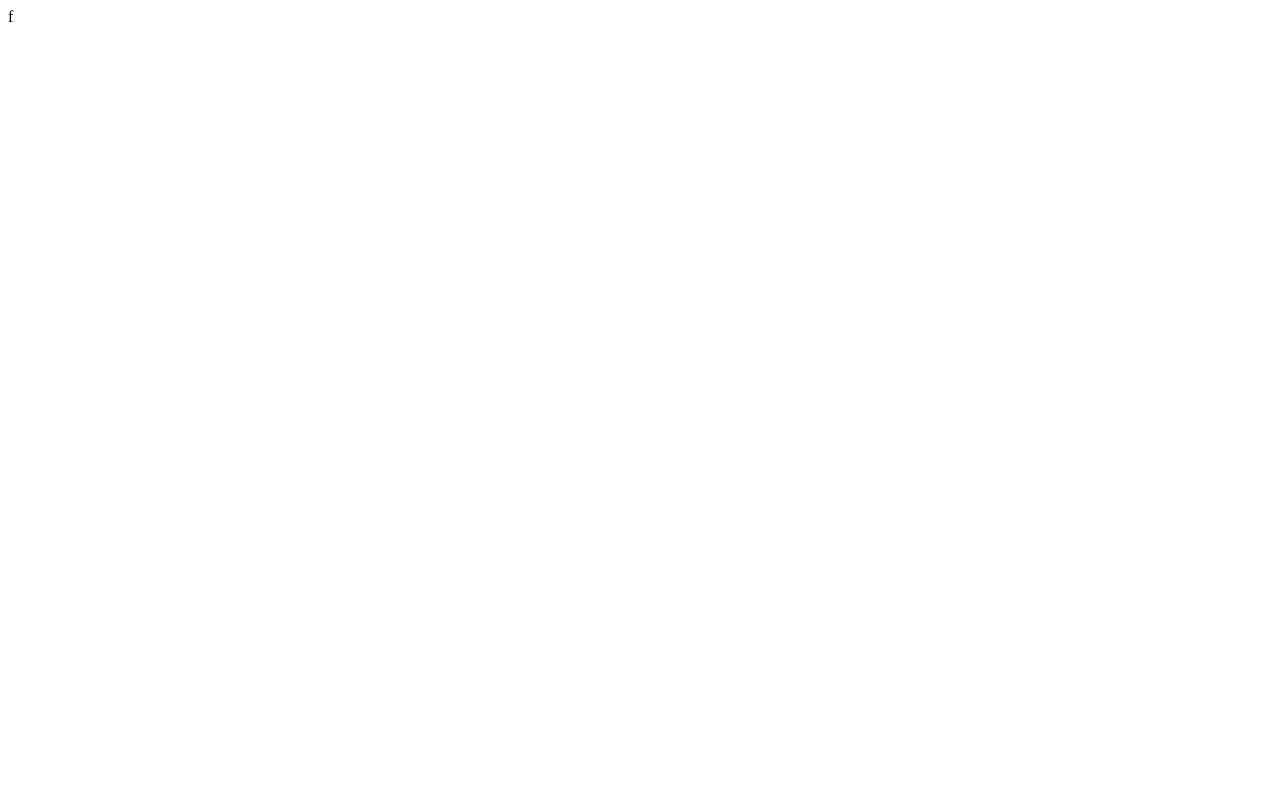
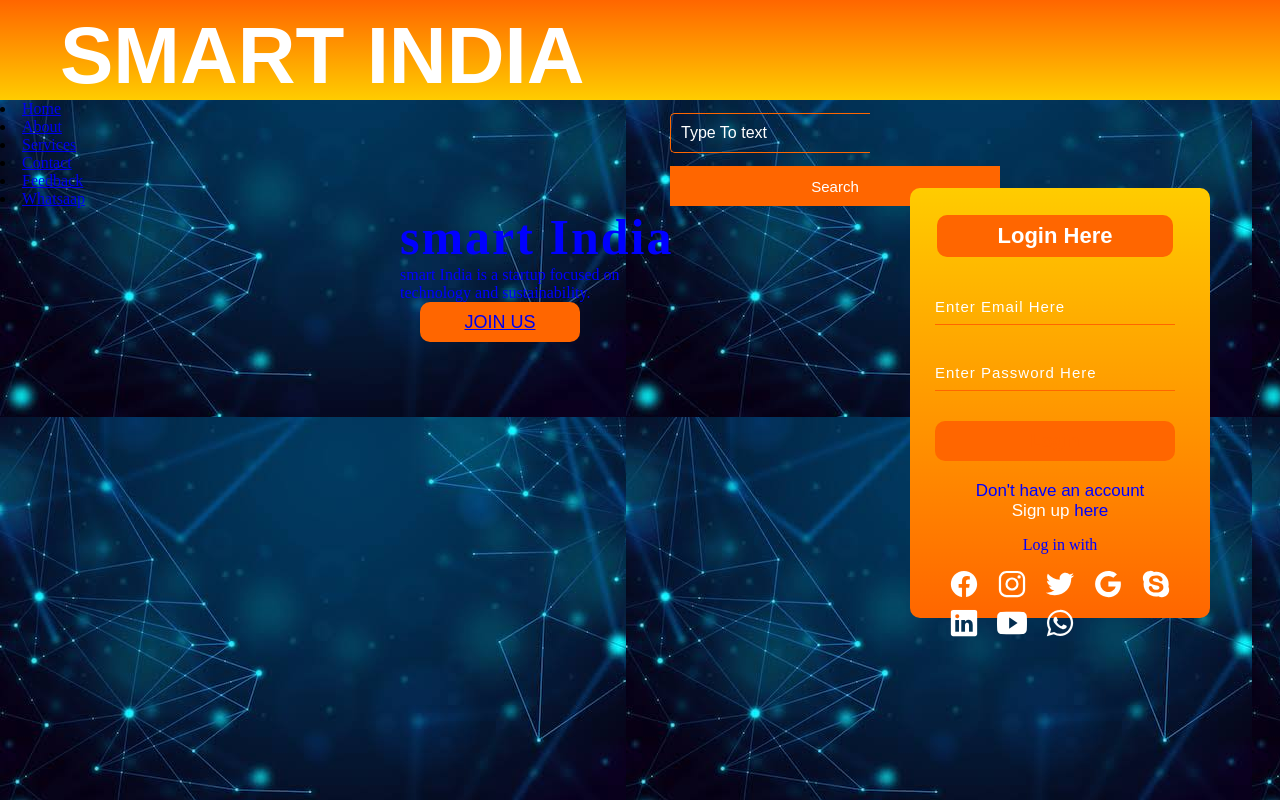
Before and after one commit to tawfeeqahmadkhan/login, a plain HTML site: page index.html in a window 1280 px wide. Drawn offline with nearby package versions, Linux system fonts and the light colour scheme.

Commit message:
Update index.html

```diff
--- a/index.html
+++ b/index.html
@@ -1 +1,58 @@
-f
+<!DOCTYPE html>
+<html lang="en">
+  <head>
+    <title>smart India</title>
+    <link rel="stylesheet" href="style.css">
+  </head>
+
+
+    <body background="1.jpg"><height=20px><width=50px>
+    <div class="main">
+      <div class="navbar">
+        <div class="icon">
+          <h2 class="logo">SMART INDIA</h2>
+          </div>
+      </div>
+    </div>
+        <div class="menu">
+          <li><a href="#">Home</a></li>
+          <li><a href="#">About</a></li>
+          <li><a href="#">Services</a></li>
+          <li><a href="#">Contact</a></li>
+          <li><a href="#">Feedback</a></li>
+          <li><a href="#">Whatsaap</a></li>
+        </div>
+        <div class="search">
+          <input class="srch" type="search" name="" placeholder="Type To text">
+          <a href="#"> <button class="btn">Search</button></a>
+        </div>
+      <div class="content">
+        <h1>smart India</h1>
+        <p class="par">smart India is a startup focused on <br> technology and sustainability.</p>
+        <button class="cn"><a href="#">JOIN US</a></button>
+        <div class="form">
+          <h2>Login Here</h2>
+          <input type="email" name="email" placeholder="Enter Email Here">
+          <input type="password" name="" placeholder="Enter Password Here">
+          <button class="btnn"><a href="#">Login</a></button>
+          <p class="link">Don't have an account<br>
+          <a href="#">Sign up </a> here</a></p>
+          <p class="liw">Log in with</p>
+          <div class="icons">
+            <a href="https://www.facebook.com"><ion-icon name="logo-facebook"></ion-icon></a>
+            <a href="#"><ion-icon name="logo-instagram"></ion-icon></a>
+            <a href="#"><ion-icon name="logo-twitter"></ion-icon></a>
+            <a href="#"><ion-icon name="logo-google"></ion-icon></a>
+            <a href="#"><ion-icon name="logo-skype"></ion-icon></a>
+            <a href="#"><ion-icon name="logo-linkedin"></ion-icon></a>
+            <a href="#"><ion-icon name="logo-youtube"></ion-icon></a>
+            <a href="#"><ion-icon name="logo-whatsapp"></ion-icon></a>
+            <a
+          </div>
+        </div>
+      </div>
+    </div>
+  </div>
+  <script src="https://unpkg.com/ionicons@5.4.0/dist/ionicons.js"></script>
+</body>
+</html>
```
